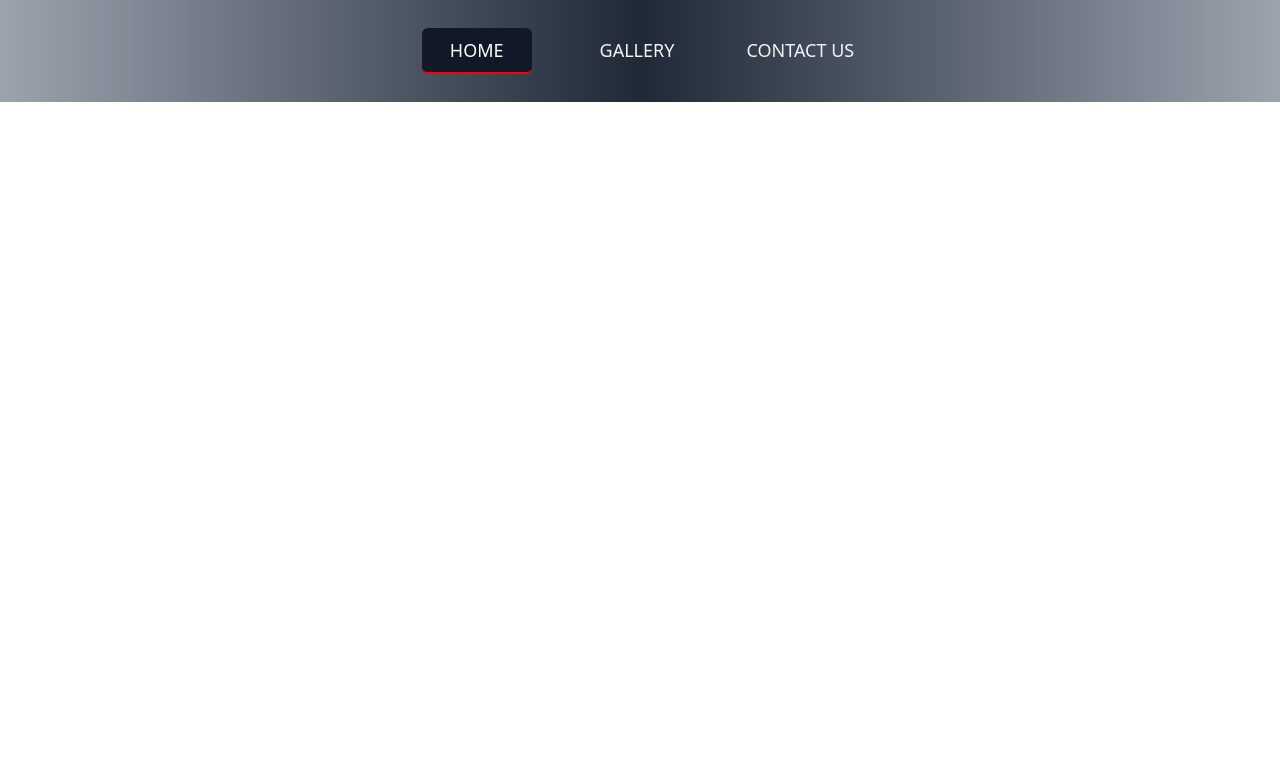
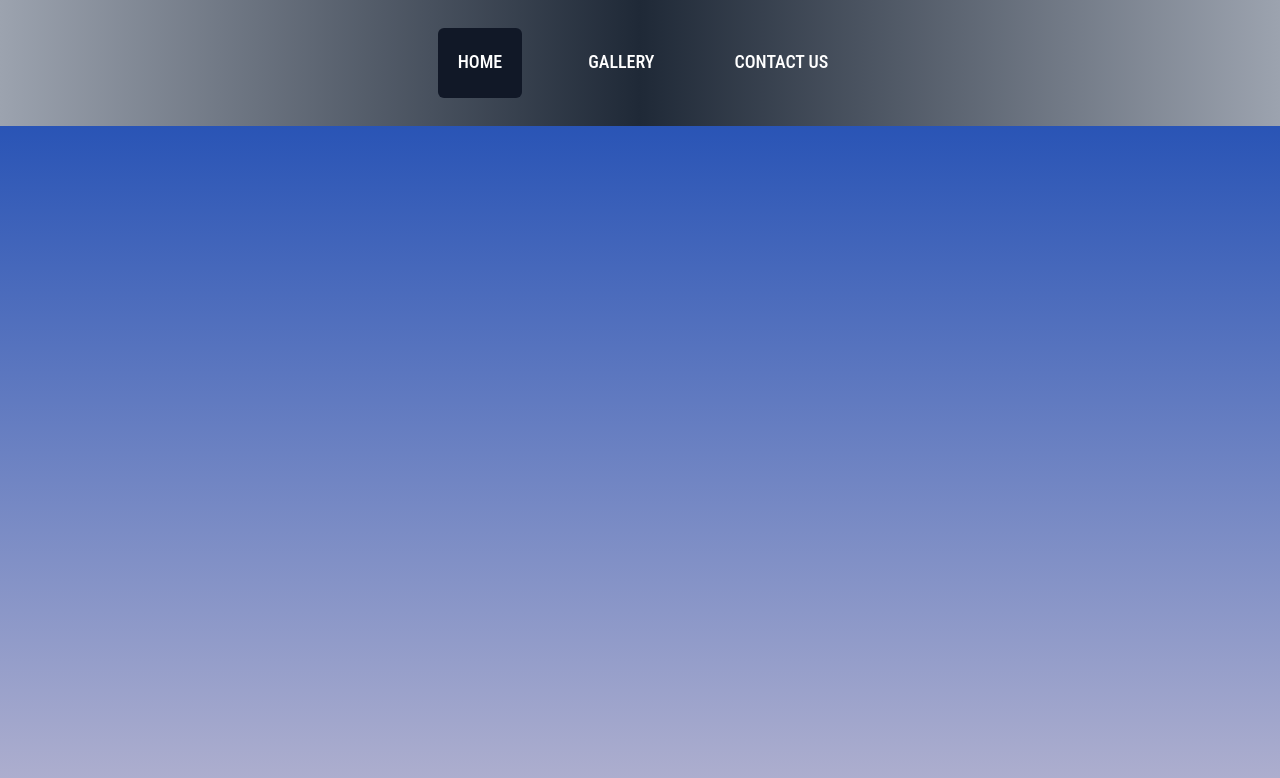
Before and after one commit to rushikeshgadekar/gadekar-arts, a React (Create React App) app: page / in a window 1280 px wide. Shown: the top 778 px of the page. Built offline with nearby package versions, Linux system fonts and the light colour scheme.

Commit message:
added nav bar styling and temp bg

```diff
--- a/src/App.css
+++ b/src/App.css
@@ -6,45 +6,6 @@
 
 .app {
   text-align: center;
+  background-image: linear-gradient(180deg,  #1043b1 0%, #b1b1cf 100%);
+  min-height: 100vh;
 }
-
-.active-current{
-  border-bottom: 2px solid red;
-
-}
-
-.nav-item::before {
-  position: absolute;
-  bottom: -6px;
-  left: 0;
-  width: 100%;
-  height: 5px;
-  transition: 0.3s;
-  opacity: 0;
-}
-
-.nav-item:not(.is-active):hover::before {
-  opacity: 1;
-  bottom: 0;
-}
-
-.nav-item:not(.is-active):hover {
-  color :red;
-}
-
-.nav-indicator {
-  position: absolute;
-  left: 0;
-  bottom: 0;
-  height: 4px;
-  transition: 0.4s;
-  height: 5px;
-  z-index: 1;
-  border-radius: 8px 8px 0 0;
-}
-
- @media (max-width: 580px) {
-	 .nav {
-		 overflow: auto;
-	}
-}
--- a/src/App.js
+++ b/src/App.js
@@ -1,17 +1,18 @@
 import React from 'react';
 import './App.css';
 import './assets/main.css'
+import  './components/nav.css'
 
 function App() {
   return (
     <div className="app">
-      <div className='w-screen '>
-        <nav className="bg-gradient-to-r from-gray-400 via-gray-800 to-gray-400 hover:bg-gray-600  p-7 text-white text-4xl flex space-x-10 justify-center items-center sm:items-stretch ">
-          <a href="#" className='bg-gray-900 hover:bg-gray-700 px-7 py-2 rounded-md text-lg font-sans-serif font-medium  text-center active-current nav-item is-active ' active-color='green'>HOME</a>
-          <a href="#" className='text-gray-100 hover:bg-gray-700 hover:text-white px-7 py-2 rounded-md text-lg font-sans-serif font-medium nav-item ' active-color='blue'>GALLERY</a>
-          <a href="#" className='text-gray-100 hover:bg-gray-700 hover:text-white px-1 py-2 rounded-md text-lg font-sans-serif font-medium nav-item ' active-color='red'>CONTACT US</a>
+      <div className='w-screen container bg-gradient-to-r from-gray-400 via-gray-800 to-gray-400 hover:bg-gray-600  p-7 text-white text-4xl flex space-x-10 justify-center items-center sm:items-stretch '>
+        {/* <nav className="bg-gradient-to-r from-gray-400 via-gray-800 to-gray-400 hover:bg-gray-600  p-7 text-white text-4xl flex space-x-10 justify-center items-center sm:items-stretch "> */}
+          <a href="#" className='bg-gray-900 hover:bg-gray-700 px-7 py-2 rounded-md text-lg font-sans-serif font-medium  text-center nav-item '>HOME</a>
+          <a href="#" className='text-gray-100 hover:bg-gray-700 hover:text-white px-7 py-2 rounded-md text-lg font-sans-serif font-medium nav-item' >GALLERY</a>
+          <a href="#" className='text-gray-100 hover:bg-gray-700 hover:text-white px-1 py-2 rounded-md text-lg font-sans-serif font-medium nav-item '>CONTACT US</a>
 
-        </nav>
+        {/* </nav> */}
       </div>
     </div>
   );
--- /dev/null
+++ b/src/components/nav.css
@@ -0,0 +1,54 @@
+  .body {
+    text-align: center;
+    display: flex;
+    height: 100vh;
+    width: 100%;
+    justify-content: center;
+    align-items: center;
+    padding: 0 20px;
+
+  }
+  .container {
+
+    display: flex;
+    justify-content: center;
+    align-items: center;
+  }
+
+  .nav-item {
+    color: white;
+    padding: 20px;
+    text-decoration: none;
+    margin: 0 6px;
+    z-index: 1;
+    font-family: 'Roboto Condensed', sans-serif;
+    font-weight: 500;
+  }
+
+  .nav-item:hover {
+    background-image: linear-gradient(45deg, #0e0d0c 0%, #6b6969 100%);
+    border-radius: 5px;
+    /* max-block-size: 20px; */
+  }
+
+  .a {
+    text-decoration: none;
+    color: red;
+    font-family: sans-serif;
+    font-weight: lighter;
+    font-size: 28px;
+    padding: 0 20px;
+  }
+  .nav-item::after {
+      content: '';
+      display: block;
+      width: 0;
+      height: 2px;
+      background: white;
+      transition: width .6s;
+  }
+
+  .nav-item:hover::after {
+    width: 100%;
+    transition: width .6s;
+  }
```
Also changed, not shown: 1 other file (tests, documents, lock files or other folders).
